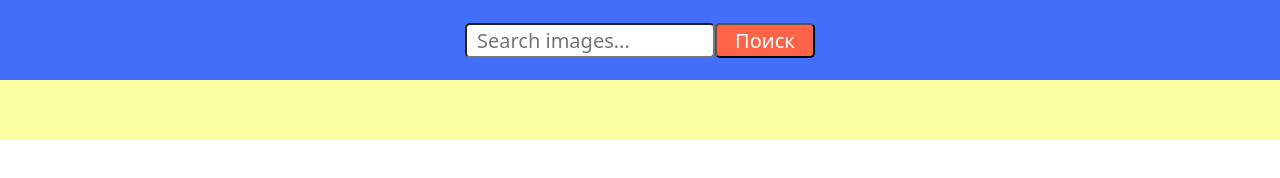
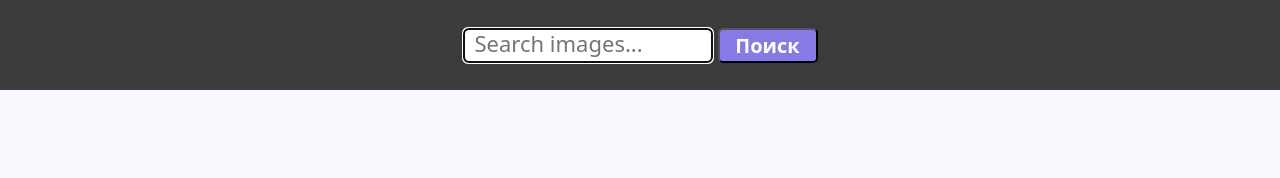
Before and after one commit to makskalinin/searchphoto, a website built with Parcel: page src/index.html in a window 1280 px wide. Built offline with nearby package versions, Linux system fonts and the light colour scheme.

Commit message:
ДЗ-11 Java Script

```diff
--- a/src/index.html
+++ b/src/index.html
@@ -14,17 +14,21 @@
   </head>
   <body>
     <header class="header">
+      <div class="container">
     <form class="search-form" id="search-form">
       <input
         type="text"
         name="searchQuery"
         autocomplete="off"
         placeholder="Search images..."
+        autofocus
       />
       <button class="button__search" type="submit">Поиск</button>
     </form>
+  </div>
   </header>
   <section class="section__card">
+    <div class="container">
     <div class="gallery">
       <!-- Карточки изображений -->
     </div>
@@ -36,6 +40,7 @@
       <span class="label">Показать еще</span>
 
     </button>
+    </div>
   </section>
     <!-- Скрипт идёт последним в разметке. В нём уже подключен главный SASS-файл. -->
     <script src="./index.js"></script>
--- a/src/index.js
+++ b/src/index.js
@@ -59,7 +59,7 @@ formSearch.addEventListener('submit', imageSearch);
     const galleryCard = hits.map(item =>
       `<div class="photo-card">
       <a href="${item.largeImageURL}" class="gallery__link">
-      <img src="${item.previewURL}" alt="${item.tags}" loading="lazy" width='150' height='100' /></a>
+      <img src="${item.largeImageURL}" alt="${item.tags}" loading="lazy" class="photo-card__img"/></a>
     <div class="info">
       <p class="info-item">
         <b>Likes: ${item.likes}</b>
--- /dev/null
+++ b/src/sass/_container.scss
@@ -0,0 +1,26 @@
+.container {
+  min-width: 270px;
+  padding-left: 15px;
+  padding-right: 15px;
+  margin: 0 auto;
+}
+// 320+
+@media screen and (min-width: 414px) {
+  .container {
+    width: 414px;
+  }
+}
+// 768+
+@media screen and (min-width: 768px) {
+  .container {
+    width: 768px;
+    padding: 0px 75px;
+  }
+}
+// 1024+
+@media screen and (min-width: 1350px) {
+  .container {
+    width: 1350px;
+    padding: 0px 0px;
+  }
+}
--- a/src/sass/_image_search.scss
+++ b/src/sass/_image_search.scss
@@ -1,21 +1,25 @@
+body {
+  background-color: ghostwhite;
+}
 .search-form {
   display: flex;
   justify-content: center;
   align-items: center;
 }
 .header {
-  height: 80px;
-  background-color: rgba(68, 111, 250, 1);
+  height: 90px;
+  background-color: rgb(59, 59, 59);
   display: flex;
   justify-content: center;
   align-items: center;
 }
 input {
-  font-size: 20px;
+  font-size: 22px;
   height: 35px;
   width: 250px;
   border-radius: 5px;
-  padding: 10px;
+  padding-bottom: 5px;
+  padding-left: 10px;
 }
 .button__search {
   display: flex;
@@ -24,27 +28,41 @@ input {
   height: 35px;
   width: 100px;
   border-radius: 5px;
-  background-color: tomato;
+  background-color: rgb(134, 123, 228);
   color: white;
   font-size: 20px;
+  font-weight: 600;
+  margin-left: 5px;
+  &:hover {
+    background-color: rgb(0, 248, 41);
+    color: rgb(0, 0, 0);
+    transition: all 300ms;
+  }
 }
-.section__card {
-  height: 100%;
-  background-color: rgb(253, 255, 163);
-  padding-top: 30px;
-  padding-left: 130px;
-  padding-right: 100px;
-  padding-bottom: 30px;
-}
+
 .gallery {
   display: flex;
   flex-wrap: wrap;
+  justify-content: center;
+  margin-top: -15px;
+  margin-left: -15px;
+  padding-top: 10px;
 }
+
 .photo-card {
-  margin-right: 30px;
-  margin-bottom: 10px;
-  border: 1px solid rgb(43, 90, 243);
-  border-radius: 5px;
+  margin-left: 15px;
+  margin-top: 15px;
+  flex-basis: calc(100% - 60px) / 4;
+}
+.photo-card__img {
+  width: 430px;
+  height: 280px;
+  border-radius: 10px;
+  &:hover {
+    transform: scale(1.01);
+    transition: transform 200ms;
+    border: 2px solid rgb(59, 59, 59);
+  }
 }
 .button {
   display: flex;
@@ -66,8 +84,20 @@ input {
 }
 
 .info {
-  padding-left: 2px;
+  text-align: center;
 }
 .spinner {
   margin-right: 10px;
 }
+.gallery {
+  display: flex;
+  flex-wrap: wrap;
+  justify-content: center;
+  margin-top: -15px;
+  margin-left: -15px;
+}
+.photo-card {
+  margin-left: 15px;
+  margin-top: 15px;
+  flex-basis: calc((100% - 60px) / 3);
+}
--- a/src/sass/main.scss
+++ b/src/sass/main.scss
@@ -4,4 +4,5 @@
  */
 
 // Стили для файла с примером HTML-фрагмента
+@import './container';
 @import './image_search';
```
Also changed, not shown: src/sass/main.css (added), 1 other file.
